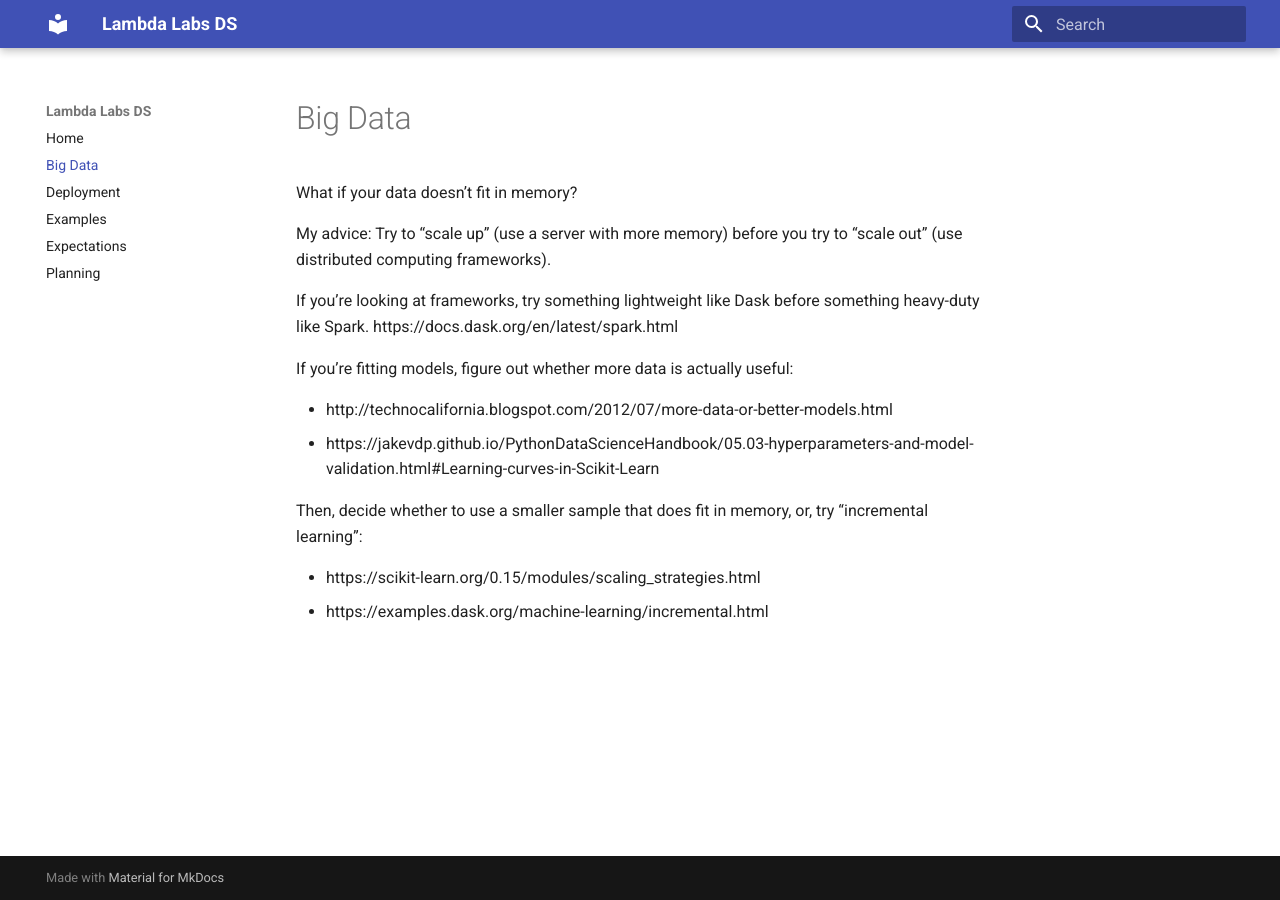
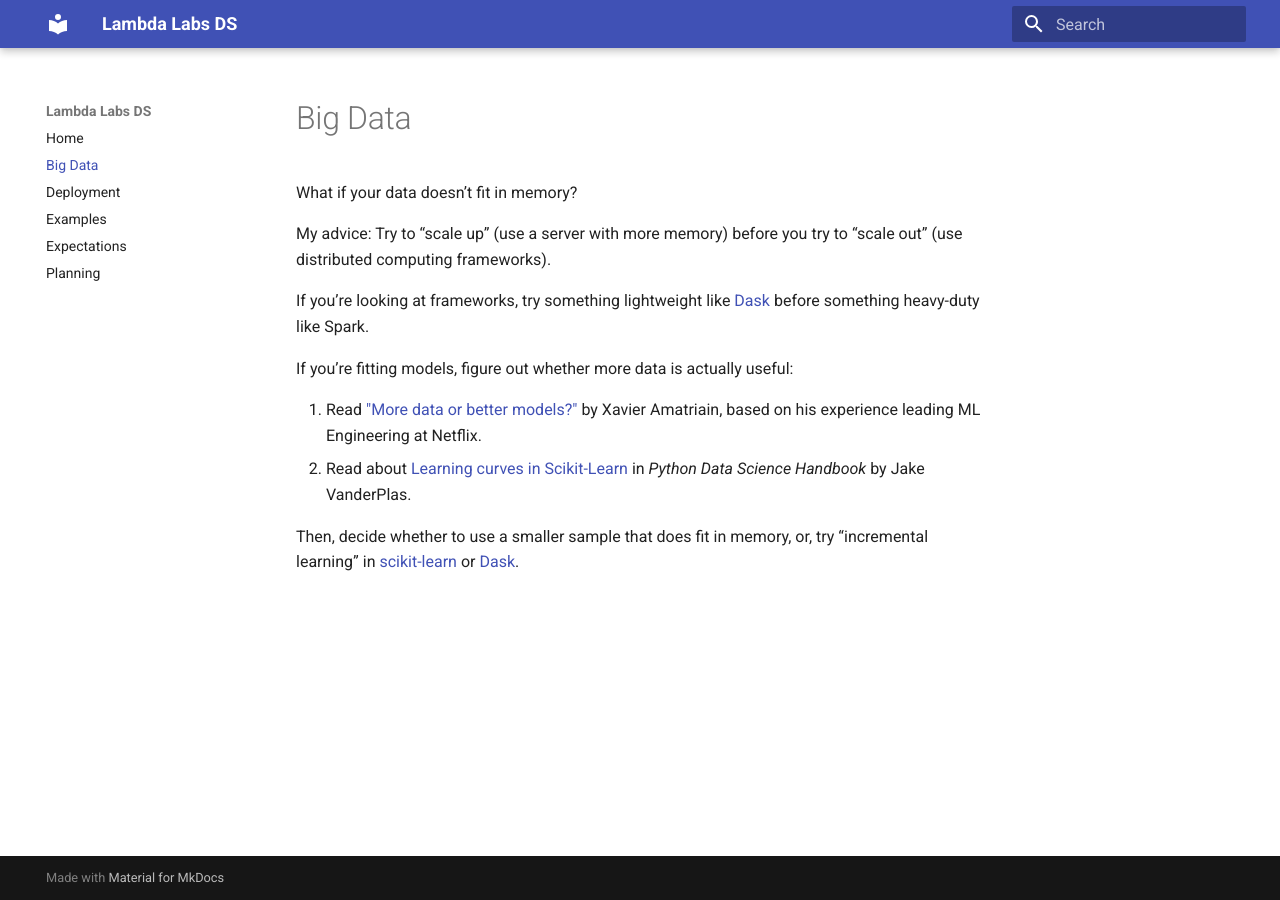
Before and after one commit to BloomTech-Labs/ds, an MkDocs documentation site: the page built from docs/bigdata.md, in a window 1280 px wide. Built offline with MkDocs 1.6.1 and Material for MkDocs 9.7.7, drawn with Linux system fonts in a browser that asks for light colours.

Commit message:
Update docs

```diff
--- a/docs/bigdata.md
+++ b/docs/bigdata.md
@@ -4,14 +4,11 @@ What if your data doesn’t fit in memory?
 
 My advice: Try to “scale up” (use a server with more memory) before you try to “scale out” (use distributed computing frameworks).
 
-If you’re looking at frameworks, try something lightweight like Dask before something heavy-duty like Spark. https://docs.dask.org/en/latest/spark.html
+If you’re looking at frameworks, try something lightweight like [Dask](https://docs.dask.org/en/latest/spark.html) before something heavy-duty like Spark.
 
 If you’re fitting models, figure out whether more data is actually useful:
 
-- http://technocalifornia.blogspot.com/2012/07/more-data-or-better-models.html
-- https://jakevdp.github.io/PythonDataScienceHandbook/05.03-hyperparameters-and-model-validation.html#Learning-curves-in-Scikit-Learn
+1. Read ["More data or better models?"](http://technocalifornia.blogspot.com/2012/07/more-data-or-better-models.html) by Xavier Amatriain, based on his experience leading ML Engineering at Netflix.
+2. Read about [Learning curves in Scikit-Learn](https://jakevdp.github.io/PythonDataScienceHandbook/05.03-hyperparameters-and-model-validation.html#Learning-curves-in-Scikit-Learn) in _Python Data Science Handbook_ by Jake VanderPlas.
 
-Then, decide whether to use a smaller sample that does fit in memory, or, try “incremental learning”:
-
-- https://scikit-learn.org/0.15/modules/scaling_strategies.html
-- https://examples.dask.org/machine-learning/incremental.html
+Then, decide whether to use a smaller sample that does fit in memory, or, try “incremental learning” in [scikit-learn](https://scikit-learn.org/0.15/modules/scaling_strategies.html) or [Dask](https://examples.dask.org/machine-learning/incremental.html).
```
